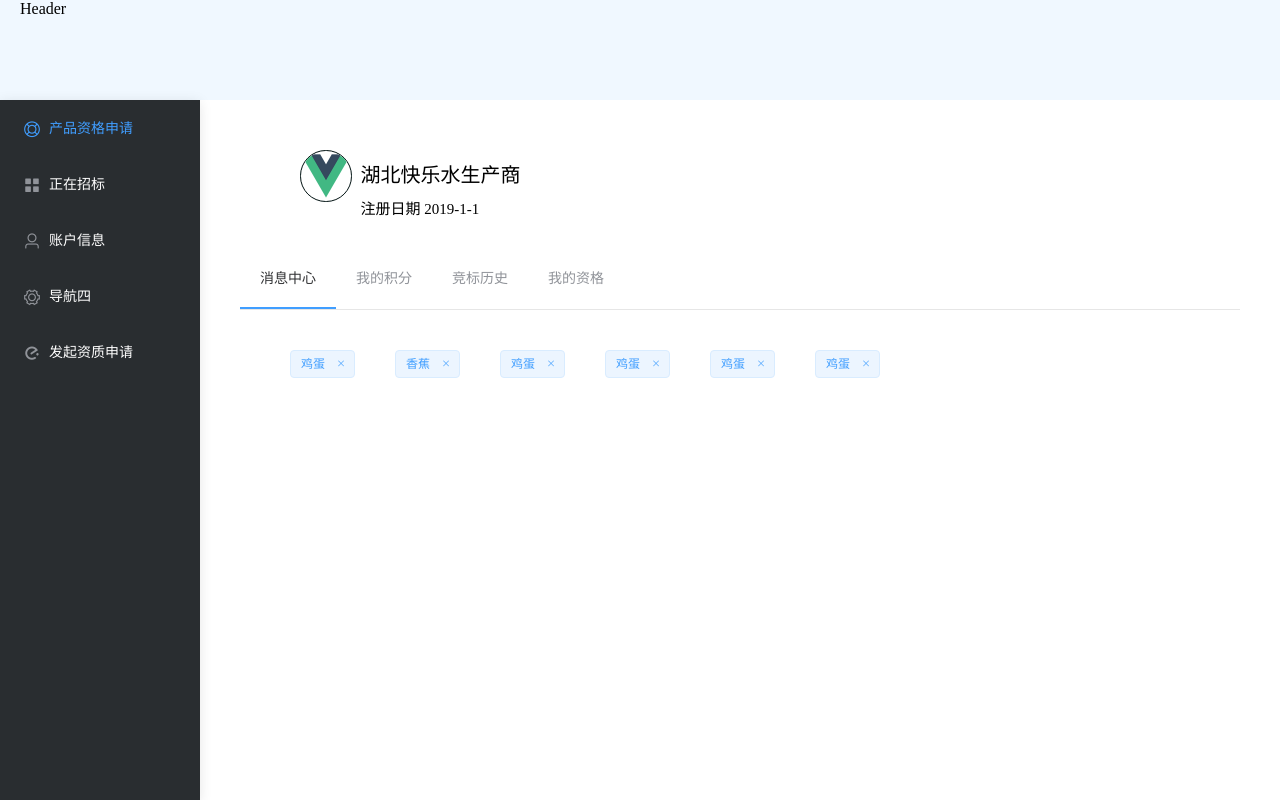
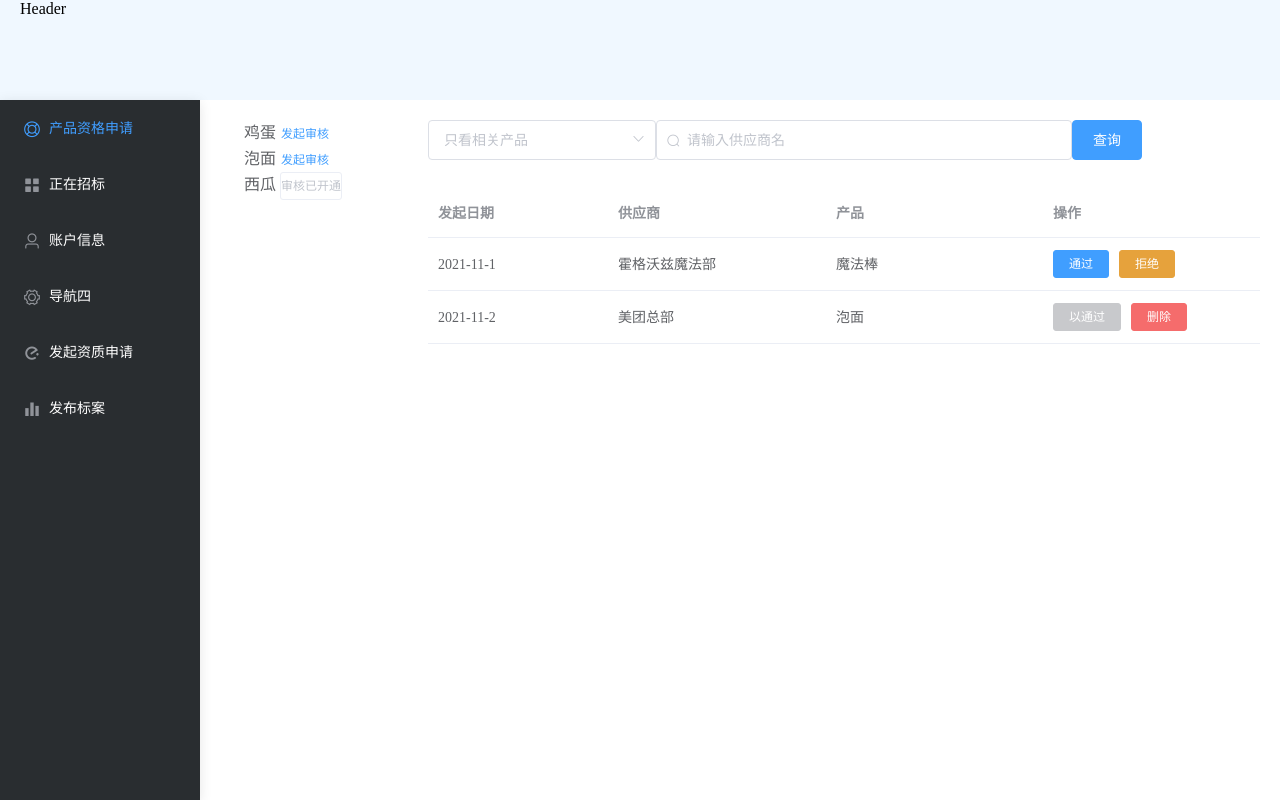
Before and after one commit to FEIZZER/purchasing_platform_vue, a Vue app: page /#/home/authorized in a window 1280 px wide. Before the commit this address led to /#/home/accountinfo/productauthorized. Built offline with nearby package versions, Linux system fonts and the light colour scheme.

Commit message:
部分完成标案发布页“

```diff
--- a/src/components/logined/main.vue
+++ b/src/components/logined/main.vue
@@ -2,7 +2,7 @@
  * @Author: feizzer
  * @Date: 2021-11-04 14:01:32
  * @LastEditors: feizzer
- * @LastEditTime: 2021-11-24 19:15:28
+ * @LastEditTime: 2021-11-24 21:35:16
  * @Description:
 -->
 <template>
@@ -32,6 +32,10 @@
           <el-menu-item index="4" route="/home/authorized">
             <i class="el-icon-eleme"></i>
             <span>发起资质申请</span>
+          </el-menu-item>
+          <el-menu-item index="5" route="/home/releaseproduct">
+            <i class="el-icon-s-data"></i>
+            <span>发布标案</span>
           </el-menu-item>
         </el-menu>
       </el-aside>
--- a/src/components/logined/purchase/authorized.vue
+++ b/src/components/logined/purchase/authorized.vue
@@ -2,7 +2,7 @@
  * @Author: feizzer
  * @Date: 2021-11-24 19:17:48
  * @LastEditors: feizzer
- * @LastEditTime: 2021-11-24 20:59:35
+ * @LastEditTime: 2021-11-24 21:38:34
  * @Description:
 -->
 <template>
@@ -19,6 +19,16 @@
       </el-tree>
     </div>
     <div class="authorized-area">
+        <div>
+            <el-select v-model="selectArray" multiple placeholder="只看相关产品">
+            <el-option  v-for="product in productData" :key="product.label" :value="product.label"
+                    :label="product.label" :disabled="product.status == 0"></el-option>
+            </el-select>
+            <el-input style="width:50%" placeholder="请输入供应商名" prefix-icon="el-icon-search" v-model="selectInput">
+            </el-input>
+            <el-button type="primary" @click="hahah">查询</el-button>
+        </div>
+
         <el-table :data="authorizingTable">
             <el-table-column prop="date" label="发起日期" width="180">
             </el-table-column>
@@ -65,9 +75,9 @@ export default {
             ]
         },
         productData: [
-            { label: "鸡蛋", id: 1 , status: '0'},
-            { label: "泡面", id: 3 , status: '0'},
-            {  label: "西瓜", id: 2 ,status: '1'},
+            { label: "鸡蛋", id: 1 , status: 0},
+            { label: "泡面", id: 3 , status: 0},
+            {  label: "西瓜", id: 2 ,status: 1},
         ],
         authorizingTable: [
             {date: '2021-11-1', provider: '霍格沃兹魔法部', product: '魔法棒', status: -1},
@@ -76,7 +86,9 @@ export default {
         productID: '',
         formData: {
             startendTime: '',
-        }
+        },
+        selectArray: [],
+        selectInput: '',
     };
   },
 
@@ -102,6 +114,9 @@ export default {
 </script>
 
 <style lang="css" scoped>
+.el-select{
+    margin-bottom: 30px;
+}
 .product-tree {
   width: 20%;
 }
--- /dev/null
+++ b/src/components/logined/purchase/releaseproduct.vue
@@ -0,0 +1,69 @@
+<!--
+ * @Author: feizzer
+ * @Date: 2021-11-24 21:34:01
+ * @LastEditors: feizzer
+ * @LastEditTime: 2021-11-24 22:28:59
+ * @Description:
+-->
+<template>
+    <div style="height: 100%">
+        <el-table :data="productsTable">
+            <el-table-column label="产品" align="center" width="100px" prop="product" ></el-table-column>
+            <el-table-column label="数量" align="center" width="50px" prop="amount"></el-table-column>
+            <el-table-column align="center" min-width="50px" label="性质" prop="property">
+                <template slot-scope="scope">
+                    <el-tag type="success" v-if="scope.row.property == 1">一轮竞价</el-tag>
+                    <el-tag type="success" v-if="scope.row.property == 2">两轮竞价</el-tag>
+                </template>
+            </el-table-column>
+            <el-table-column label="下一轮竞价" align="center" prop="timeRange" ></el-table-column>
+            <el-table-column label="竞价情况" align="center" prop="" ></el-table-column>
+            <el-table-column label="状态" align="center" prop="status" >
+                <template slot-scope="scope">
+                    <el-tag type="info" v-if="scope.row.status == 0">未发布</el-tag>
+                    <el-tag type="warning" v-if="scope.row.status == 1">审核中</el-tag>
+                    <el-tag type="primary" v-if="scope.row.status == 2">已发布</el-tag>
+                    <el-tag type="danger" v-if="scope.row.status == -1">已退回</el-tag>
+                </template>
+            </el-table-column>
+            <el-table-column label="操作" align="center" prop="status" >
+                <template slot-scope="scope">
+                    <el-button type="warningy" size="mini" v-if="scope.row.status != 1">修改</el-button>
+                    <el-button type="" size="mini" v-if="scope.row.status == 0">发布</el-button>
+                </template>
+            </el-table-column>
+        </el-table>
+    </div>
+</template>
+
+<script>
+export default {
+    name: 'PurchasingPlatformVueReleaseproduct',
+
+    data() {
+        return {
+            productsTable: [
+                // 0保存 1审核中 2已发布 -1已退回
+                {product: '仙女棒', amount: 30, property: 1, timeRange: '2021.11.1~2021.12.1',  status: 0},
+                {product: '仙女棒', amount: 30, property: 1, timeRange: '2021.11.1~2021.12.1',  status: 1},
+                {product: '仙女棒', amount: 30, property: 1, timeRange: '2021.11.1~2021.12.1',  status: 2},
+                {product: '仙女棒', amount: 30, property: 1, timeRange: '2021.11.1~2021.12.1',  status: -1},
+                {product: '仙女棒', amount: 30, property: 2, timeRange: '2021.11.1~2021.12.1',  status: 0},
+
+            ]
+        };
+    },
+
+    mounted() {
+
+    },
+
+    methods: {
+
+    },
+};
+</script>
+
+<style lang="css" scoped>
+
+</style>
--- a/src/router/index.js
+++ b/src/router/index.js
@@ -14,6 +14,7 @@ import History from '@/components/logined/producter/history.vue'
 import ProductAuthorized from '@/components/logined/producter/productauthorized.vue'
 
 import Authorized from '@/components/logined/purchase/authorized.vue'
+import ReleaseProduct from '@/components/logined/purchase/releaseproduct.vue'
 Vue.use(Router)
 
 export default new Router({
@@ -54,7 +55,8 @@ export default new Router({
            {path: 'productauthorized', component: ProductAuthorized},
          ]},
 
-         {path: 'authorized', component: Authorized}
+         {path: 'authorized', component: Authorized},
+         {path: 'releaseproduct', component: ReleaseProduct}
       ]
     }
   ]
```
